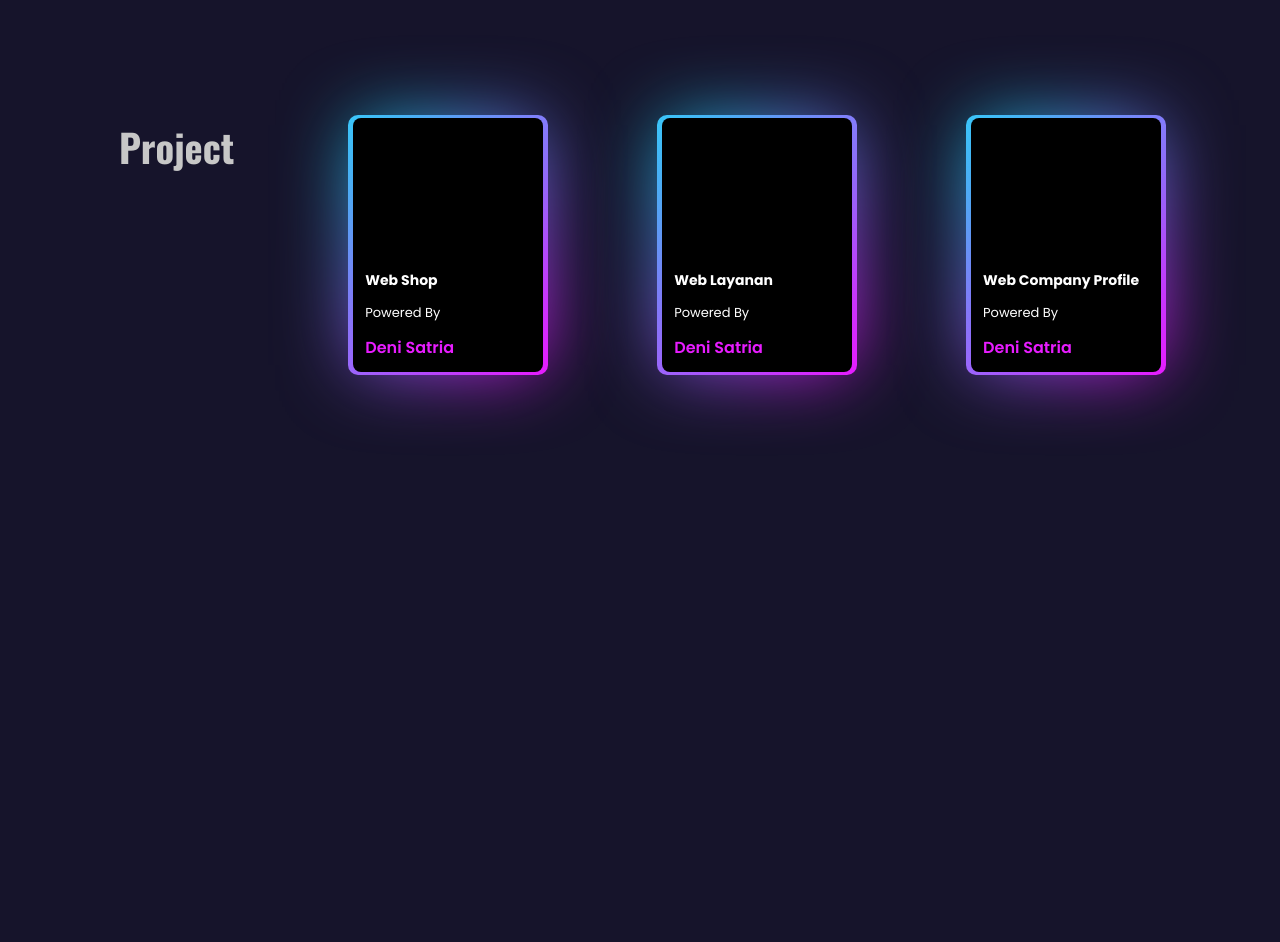
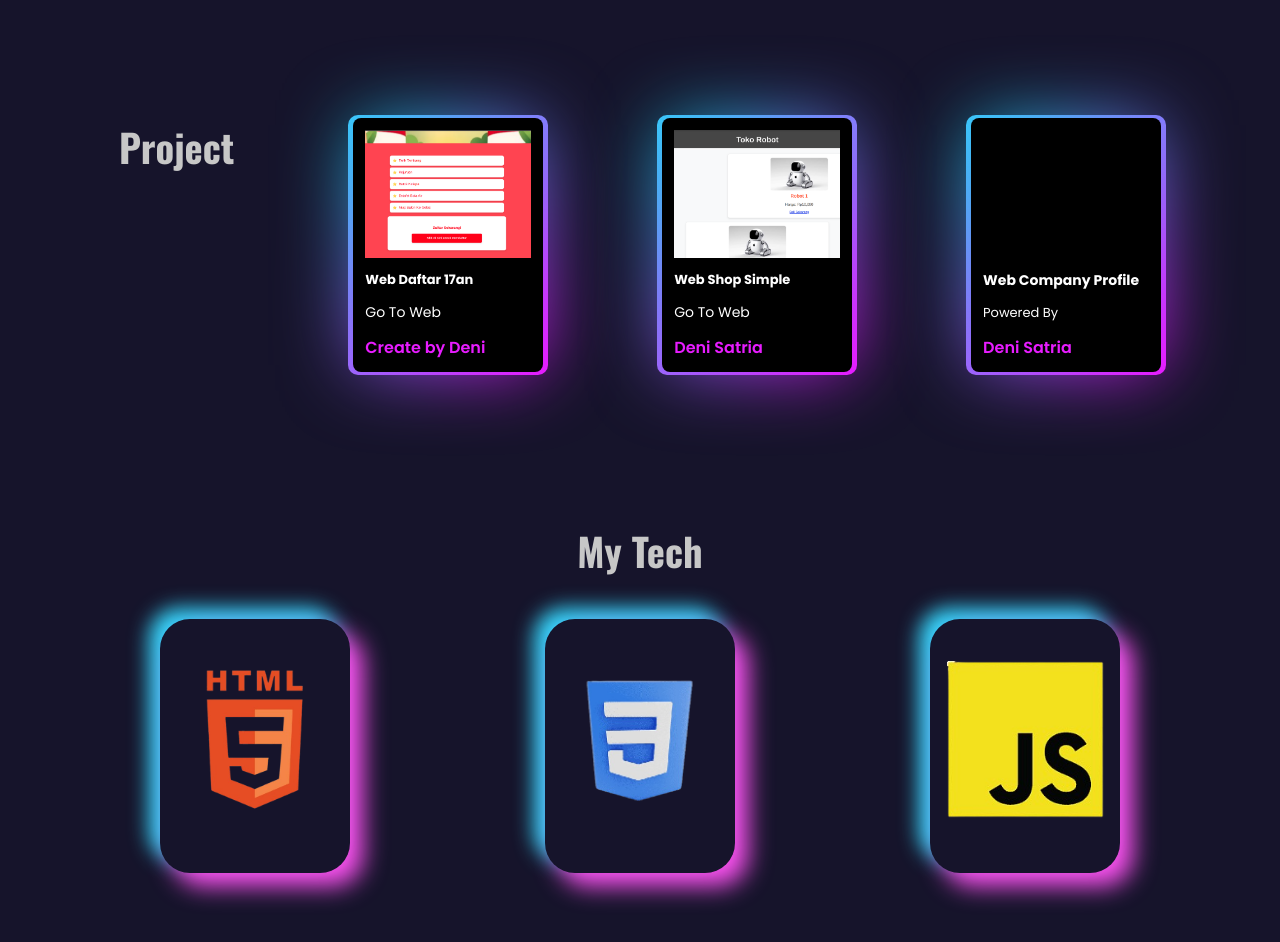
Before and after one commit to Deni4h/virtual-project-deni-portofolio, a plain HTML site: page index.html in a window 1280 px wide. Shown: the part 1180-2122 px from the top of the page. Before the commit the page ends 1820 px from the top, so only its background shows below. Drawn offline with nearby package versions, Linux system fonts and the light colour scheme.

Commit message:
manambahkan bagian tech

```diff
--- a/index.html
+++ b/index.html
@@ -25,7 +25,8 @@
             <li><a href="#home">Home</a></li>
             <li><a href="#about">about</a></li>
             <li><a href="#project">Project</a></li>
-            <li><a href="">Tech</a></li>
+            <li><a href="#tech">Tech</a></li>
+            <li><a href="">Work With me</a></li>
         </ul>
 
         <div class="menu-toggle">
@@ -86,18 +87,20 @@
         </div>
 
         <div class="card">
+            <img src="7.png" alt="">
             <p class="heading">
-                Web Shop
+                Web daftar 17an
             </p>
-            <p>Powered By</p>
-            <p>Deni Satria</p>
+            <p><a href="https://deni4h.github.io/daftar-lomba-17an/" target="_blank">Go To Web</a></p>
+            <p>Create by Deni</p>
         </div>
 
         <div class="card">
+            <img src="6.png" alt="">
             <p class="heading">
-                Web Layanan
+                Web Shop Simple
             </p>
-            <p>Powered By</p>
+            <p><a href="https://deni4h.github.io/Toko-Robot/" target="_blank">Go To Web</a></p>
             <p>Deni Satria</p>
         </div>
 
@@ -111,6 +114,29 @@
 
 
     </section>
+
+
+    <section class="tech" id="tech">
+        <div class="tech2">
+            <h3>My Tech</h3>
+        </div>
+
+        <div class="tech-container">
+            <div class="kartu-tech">
+                <img src="logohh.png" alt="">
+            </div>
+
+            <div class="kartu-tech">
+                <img src="8.png" alt="">
+            </div>
+
+            <div class="kartu-tech">
+                <img src="10.png" alt="">
+            </div>
+        </div>
+    </section>
+
+
     <script src="script.js"></script>
 </body>
 
--- a/style.css
+++ b/style.css
@@ -11,14 +11,14 @@ html {
 body {
     background-color: #16142b;
     overflow-x: hidden;
-    min-height: 1700px;
+    min-height: 2300px;
 }
 
 #home {
     scroll-margin-top: 200px;
 }
 
-#about {
+#about, #tech {
     scroll-margin-top: 20px;
 }
 
@@ -250,11 +250,23 @@ nav ul li a:hover {
     filter: blur(40px);
 }
 
+.card img {
+    height: 250px;
+    object-fit: cover;
+}
+
 .heading {
     font-size: 14px;
     text-transform:capitalize;
     font-weight: 700;
     font-family: 'Poppins';
+}
+
+.card p a {
+    text-decoration: none;
+    color: white;
+    font-family: 'Poppins';
+    font-size: 14px;
 }
 
 .card p:nth-child(2) {
@@ -277,7 +289,62 @@ nav ul li a:hover {
   }
 
 
+  /* tech */
+
+  .tech {
+    margin-top: 150px;
+  }
+
+  .tech .tech2 {
+    color: rgb(199, 199, 199);
+    font-family: 'Oswald', sans-serif;
+    font-size: 33px;
+    text-align: center;
+  }
+
+  .tech .tech-container {
+    display: flex;
+    justify-content: space-evenly;
+    align-items: center;
+    margin-top: 80px;
+    flex-wrap: wrap;
+    margin: 40px;
+    gap: 75px;
+}
+
+.tech .tech-container .kartu-tech {
+    width: 190px;
+    height: 254px;
+    border-radius: 30px;
+    background: #16142b;
+    box-shadow: 13px 13px 25px rgb(255, 83, 244),
+    -11px -11px 20px rgb(54, 218, 255);
+    position: relative;
+  }
+
+  .tech .tech-container .kartu-tech img{
+    width: 185px;
+    height: 170px;
+    object-fit: cover;
+    position: absolute;
+    top: 35px;
+    left: 3px;
+  }
+
+
+
 /* responsive */
+
+@media screen and (min-width: 720px) and (max-width: 1612px) {
+    body {
+        overflow-x: hidden;
+    }
+}
+
+
+
+
+
 @media screen and (max-width: 768px){
     nav ul {
         width: 100%;
@@ -314,4 +381,6 @@ nav ul li a:hover {
     .project {
         gap: 25px;
     }
+
+    /* tech */
 }
```
Also changed, not shown: 10.png (added), 5.png (added), 6.png (added), 7.png (added), 8.png (added), logohh.png (added), logoj.png (added), logoss.png (added), 1 other file.
